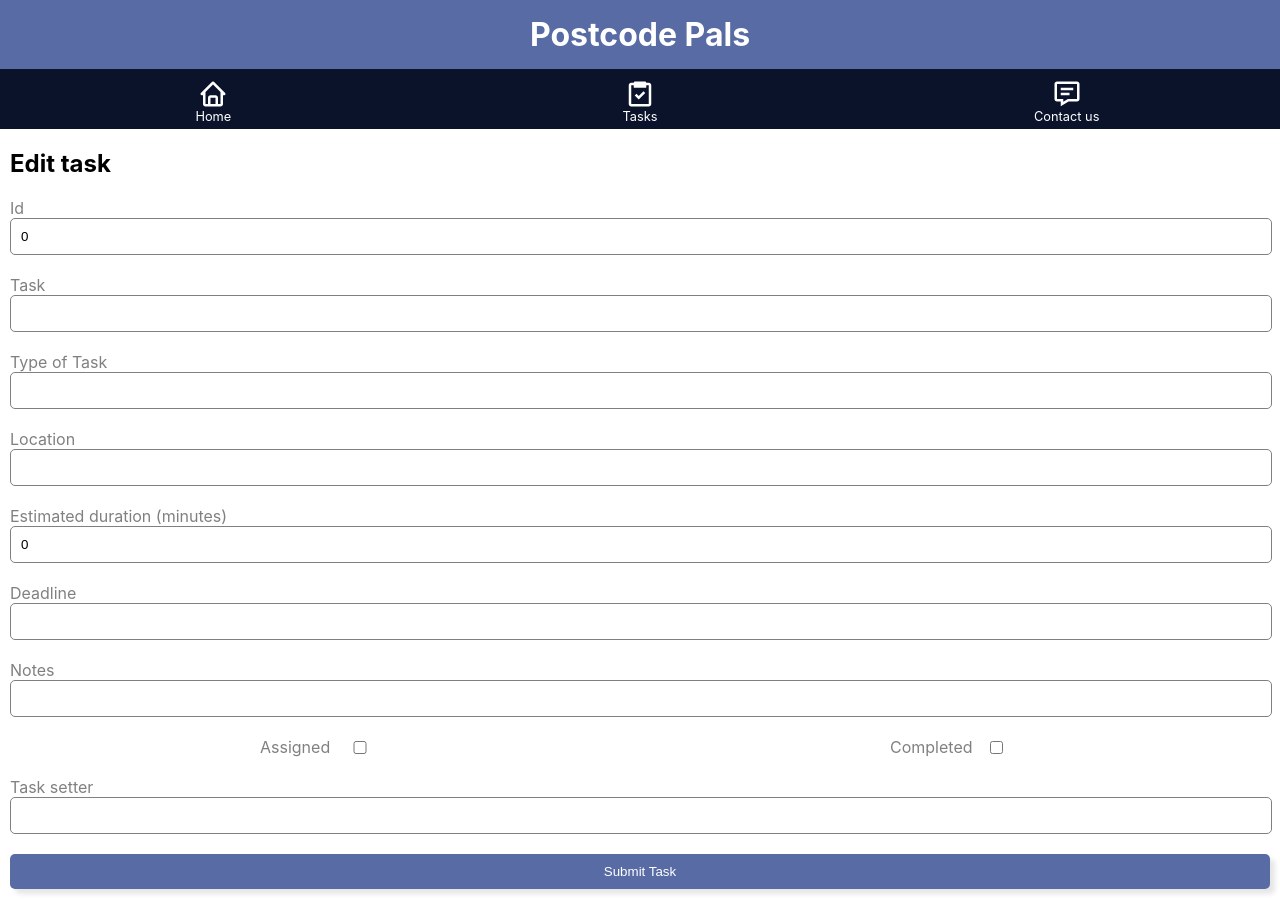
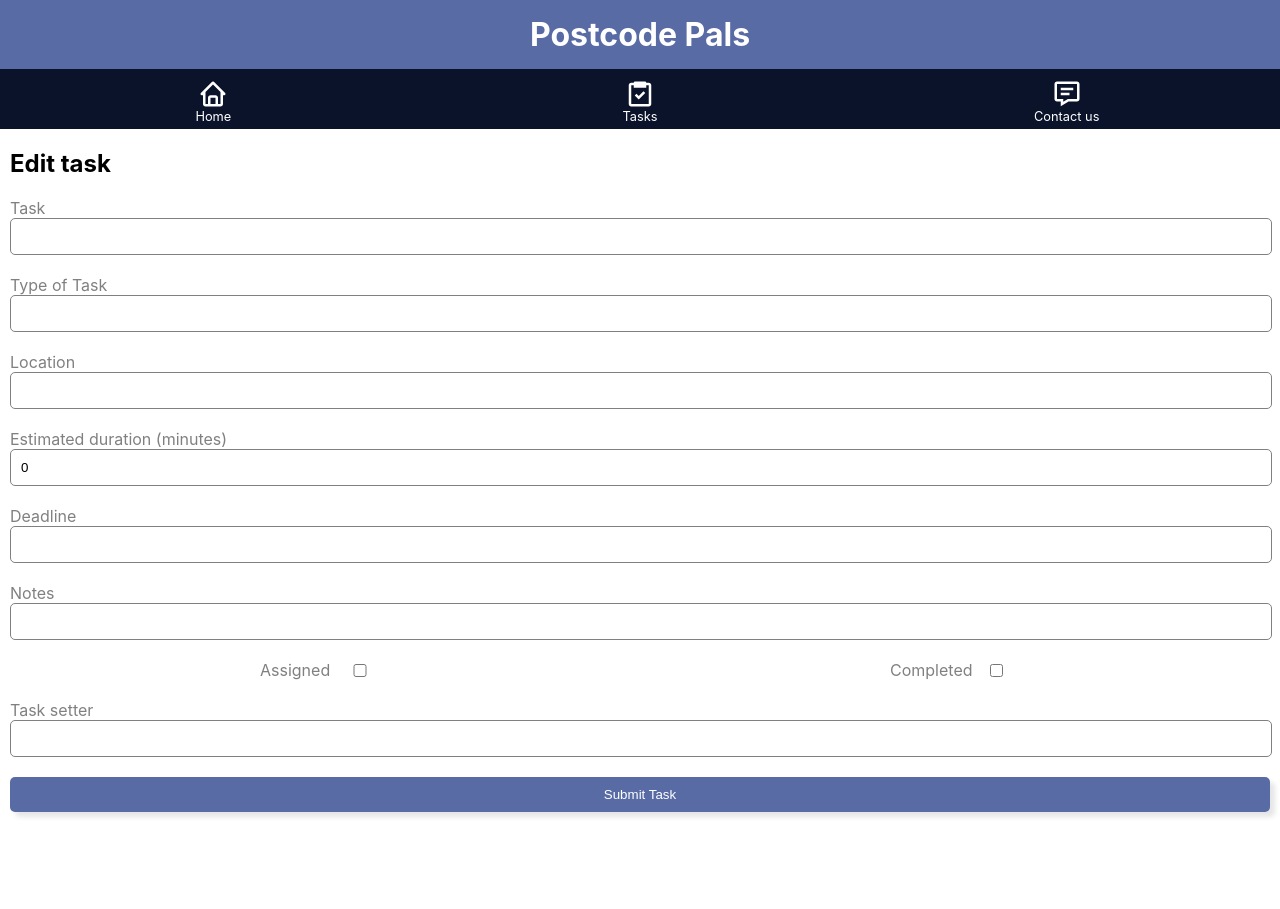
Before and after one commit to yapcm96/PostcodePals, a React (Create React App) app in the folder FRONTEND/app/: page /tasks/new in a window 1280 px wide. After the commit the page ends 832 px from the top, so only its background shows below. Built offline with nearby package versions, Linux system fonts and the light colour scheme.

Commit message:
id input field deleted

```diff
--- a/FRONTEND/app/src/components/NewTaskForm/NewTaskForm.js
+++ b/FRONTEND/app/src/components/NewTaskForm/NewTaskForm.js
@@ -108,13 +108,7 @@ const NewTaskForm = ({
       }
     >
       <h2>Edit task</h2>
-      <label>Id</label>
-      <input
-        type="number"
-        name="id"
-        value={id}
-        onChange={(e) => setId(e.target.value)}
-      />
+
       <label>Task</label>
       <input
         type="text"
```
